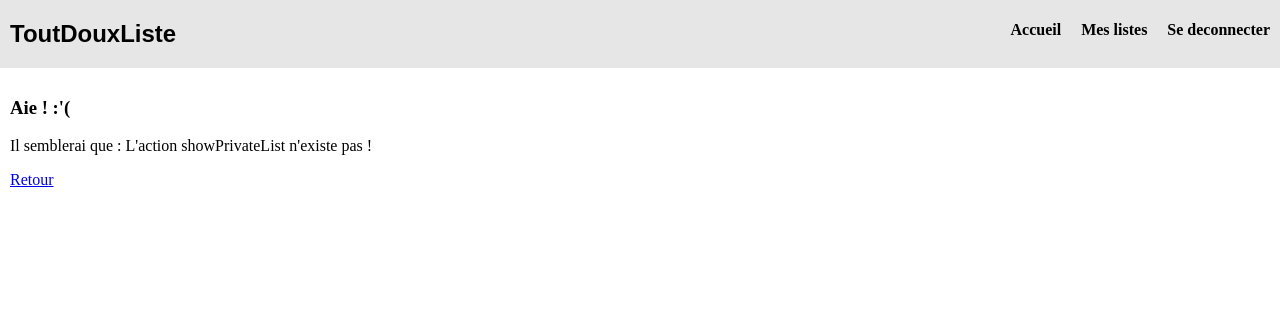
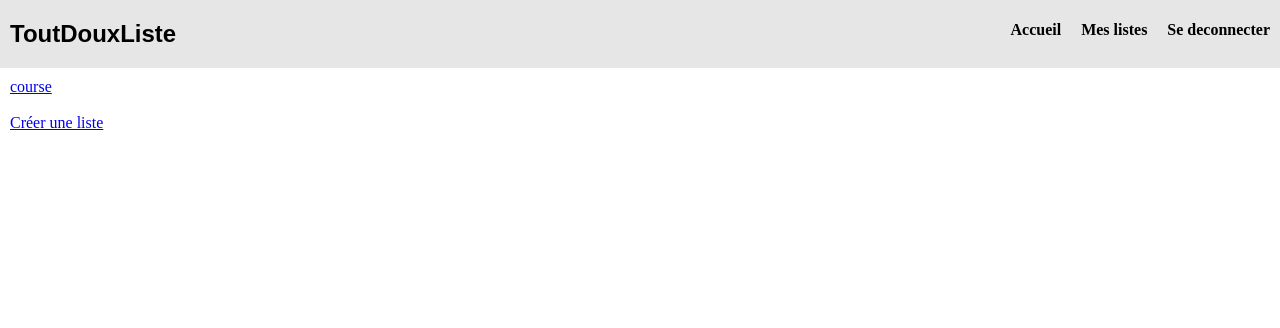
Before and after one commit to TEDDAC/ToutDouxListe, a PHP site: page /index.php?action=showPrivateList&userid=1 in a window 1280 px wide. Shown: the top 328 px of the page. Run offline with PHP 8.4, Linux system fonts and the light colour scheme; the visitor is signed in with stand-in values (Sample User, id 1); data comes from the database, SQL or seed files in the repository.

Commit message:
push les listes

```diff
--- a/controller/ControllerUtilisateur.php
+++ b/controller/ControllerUtilisateur.php
@@ -1,5 +1,5 @@
 <?php
-class ControllerVisiteur
+class ControllerUtilisateur
 {
 
 	function __construct()
@@ -14,7 +14,7 @@ class ControllerVisiteur
 			case 'logout':
 				$this->LogOut();
 				break;
-			case 'showTaskOf':
+			case 'pvshowTaskOf':
 				$this->showTaskOf();
 				break;
 			case 'pvaddTask':
@@ -35,6 +35,9 @@ class ControllerVisiteur
 				break;
 			case 'pvEditList':
 				break;
+			case 'showPrivateList':
+				$this->showPrivateList();
+				break;
 
 			default:
 				throw new Exception("L'action ".$action." n'existe pas !");
@@ -44,8 +47,8 @@ class ControllerVisiteur
 
 	public function showTaskOf()
 	{
-		$taches = ModelVisiteur::getTaskOf();
-		$liste = ModelVisiteur::getList();
+		$liste = ModelUser::getList();
+		$taches = ModelUser::getTaskOf();
 		require("views/showTask.php");
 	}
 
@@ -88,6 +91,12 @@ class ControllerVisiteur
 		$liste = ModelVisiteur::editPublicList();
 		header('Location: index.php?action=showTaskOf&idListe='.$liste->get_id());
 	}
+
+	public function showPrivateList()
+	{
+		$listes = ModelUser::getPrivateList();
+		require("views/showList.php");
+	}
 }
 
 ?>
--- a/controller/ControllerVisiteur.php
+++ b/controller/ControllerVisiteur.php
@@ -73,8 +73,8 @@ class ControllerVisiteur
 
 	public function showTaskOf()
 	{
+		$liste = ModelVisiteur::getList();
 		$taches = ModelVisiteur::getTaskOf();
-		$liste = ModelVisiteur::getList();
 		require("views/showTask.php");
 	}
 
--- a/controller/FrontController.php
+++ b/controller/FrontController.php
@@ -4,11 +4,11 @@ class FrontController {
 		session_start();
 
 		try {
-			$actionUser = array("Logout");
+			$actionUser = array("Logout",'pvshowTaskOf','pvaddTask','pvremoveTask','pveditTask','pvupdateTask','pvAddList','pvRemoveList','pvEditList','showPrivateList');
 			if(isset($_GET["action"]) and in_array($_GET["action"],$actionUser))
-				if(isset($_SESSION["userid"]))
-					require("index.php?loginView");
-				else $ctrl = new ControllerUtilisateur();
+				if(!isset($_SESSION["userid"])){
+					require("views/login.php");
+				} else $ctrl = new ControllerUtilisateur();
 			else $ctrl = new ControllerVisiteur();
 
 		} catch (Exception $e) {
--- a/modele/ModelUser.php
+++ b/modele/ModelUser.php
@@ -8,13 +8,13 @@ class ModelUser
 
 	public static function getTaskOf(){
 		$gwTache = new GWtache();
-		$liste = ModelVisiteur::getList();
+		$liste = ModelUser::getList();
 		return $gwTache->getTaskOf($_GET["idListe"]);
 	}
 
 	public static function addTaskTo(){ //AUCUNE VALIDATION DES CHAMPS N'EST FAITE: A FAIRE+++++++++++++++++++++
 		$gwTache = new GWtache();
-		$liste = ModelVisiteur::getList();
+		$liste = ModelUser::getList();
 		$titre = Validation::validateTitle($_POST["titre"]);
 		$description = Validation::validateString($_POST["description"]);
 		$dateFin = Validation::validateDate($_POST["dateFin"]);
@@ -45,7 +45,7 @@ class ModelUser
 		if(!isset($_GET["id"]) || $_GET["id"] == NULL) throw new Exception("Aucune tache n'est choisi");
 		$id = Validation::validateInt($_GET["id"]);
 		$tache = $gwTache->getTask($id);
-		$liste = ModelVisiteur::checkListById(Validation::ValidateInt($tache->get_listeId()));
+		$liste = ModelUser::checkListById(Validation::ValidateInt($tache->get_listeId()));
 		$tache->set_titre(Validation::validateTitle($_POST["titre"]));
 		$tache->set_description(Validation::validateString($_POST["description"]));
 		$tache->set_dateFin(Validation::validateDate($_POST["dateFin"]));
@@ -56,7 +56,7 @@ class ModelUser
 
 	public static function getList(){
 		$idListe = Validation::validateInt($_GET["idListe"]);
-		$liste = ModelVisiteur::checkListById($idListe);
+		$liste = ModelUser::checkListById($idListe);
 		return $liste;
 	}
 
@@ -80,7 +80,7 @@ class ModelUser
 
 	public static function editPublicList(){
 		$gwListe = new GWliste();
-		$liste = ModelVisiteur::checkListById($_GET["idListe"]);
+		$liste = ModelUser::checkListById($_GET["idListe"]);
 		$liste->set_titre(Validation::validateTitle($_POST["titre"]));
 		$liste->set_description(Validation::validateString($_POST["description"]));
 		$gwListe->editList($liste->get_id(),$liste->get_titre(),$liste->get_description());
@@ -91,7 +91,7 @@ class ModelUser
 		$gwListe = new GWliste();
 		if(!isset($idListe) || $idListe == NULL) throw new Exception("Il n'y a aucune liste cible.");
 		$liste = $gwListe->getList($idListe);
-		if($liste->get_visibilite() == 0){ throw new Exception("Vous n'avez pas accès à cette liste !"); }
+		if($liste->get_userid() != $_SESSION["userid"]){ throw new Exception("Vous n'avez pas accès à cette liste !".$_SESSION["userid"]); }
 		return $liste;
 	}
 
@@ -113,6 +113,13 @@ class ModelUser
 		password_verify($password,$utilisateur->get_password());
 		$_SESSION['userid'] = $utilisateur->get_id();
 	}
+
+	public static function getPrivateList(){
+		if(!isset($_SESSION["userid"]) && $_SESSION["userid"] == NULL) throw new Exception("Vous n'êtes pas connecté.", 1);
+		$userid = Validation::validateInt($_SESSION["userid"]);
+		$gwListe = new GWliste();
+		return $gwListe->getListOf($userid);
+	}
 }
 
 ?>
--- a/views/header.php
+++ b/views/header.php
@@ -4,7 +4,7 @@
 		<div><h4><a href="index.php?action=showPublicList">Accueil</a></h4></div>
 		<?php
 		if(isset($_SESSION["userid"]) and $_SESSION["userid"]){ ?>
-			<div><h4><a href="index.php?action=showPrivateList&idUser=<?= $_SESSION["userid"] ?>">Mes listes</a></h4></div>
+			<div><h4><a href="index.php?action=showPrivateList&userid=<?= $_SESSION["userid"] ?>">Mes listes</a></h4></div>
 			<div><h4><a href="index.php?action=logout">Se deconnecter</a></h4></div>
 		<?php
 		} else {
--- a/views/showList.php
+++ b/views/showList.php
@@ -11,13 +11,13 @@
 	    <?php
 	    foreach($listes as $liste){
 		?>
-	        <a href="index.php?action=showTaskOf&idListe=<?= $liste->get_id() ?>"><?= $liste->get_titre() ?></a><br>
+	        <a href="index.php?action=<?=(isset($_SESSION["userid"]) && $_SESSION["userid"] != NULL) ? "pv" : ""?>showTaskOf&idListe=<?= $liste->get_id() ?>"><?= $liste->get_titre() ?></a><br>
 		<?php
 	    }
 	    ?>
 
 		<br>
-		<a href="index.php?action=addPublicListForm">Créer une liste publique</a>
+		<a href="index.php?action=addPublicListForm">Créer une liste</a>
 	</div>
 </body>
 </html>
```
